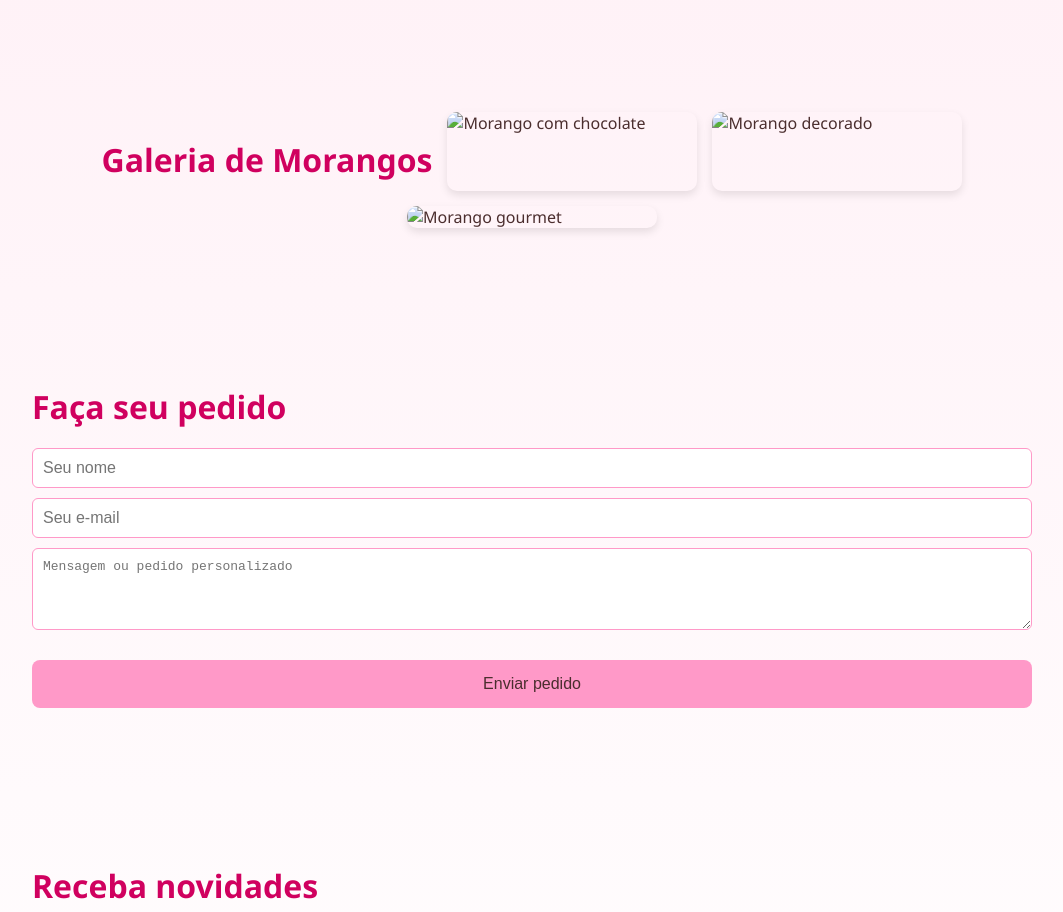
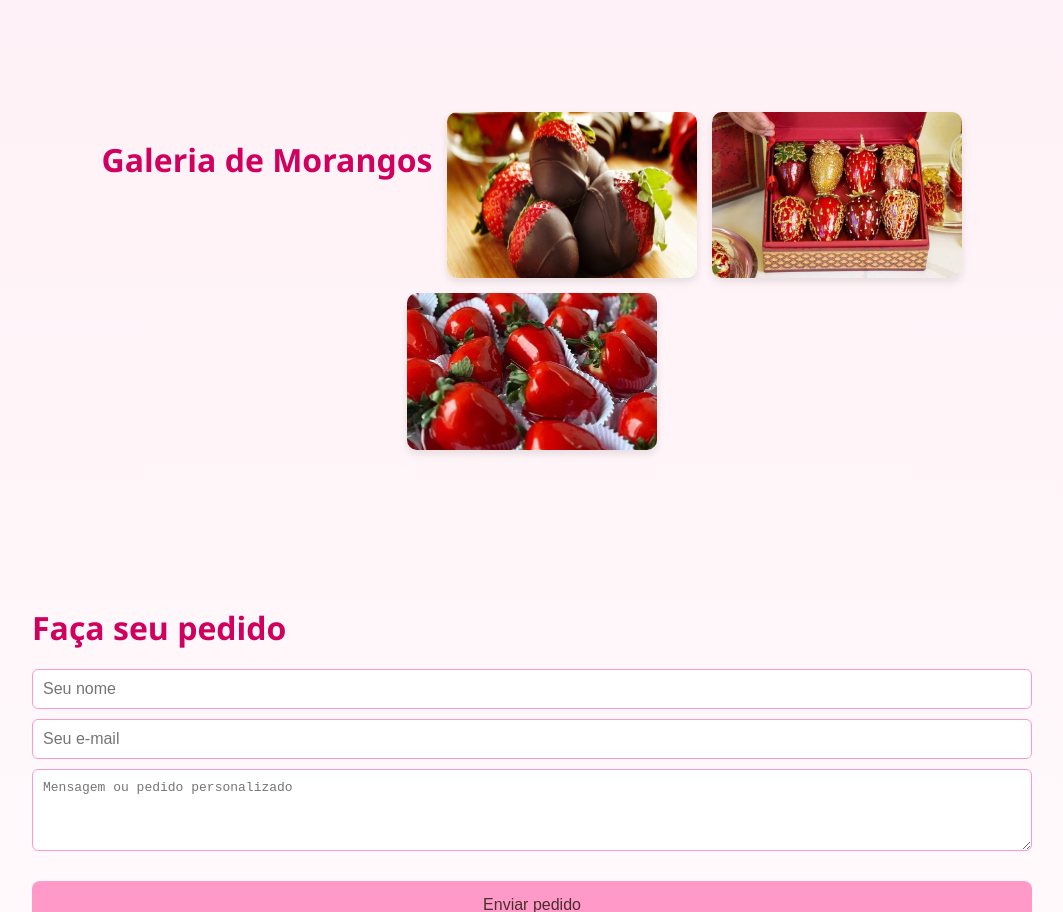
Before and after one commit to perolafontana/Morango-do-Amor, a plain HTML site: page páginas/index.html in a window 1280 px wide. Shown: the part 1208-2120 px from the top of the page, without its empty margins (108-1171 px from the left). Drawn offline with Linux system fonts and the light colour scheme.

Commit message:
Update index.html

```diff
--- a/páginas/index.html
+++ b/páginas/index.html
@@ -220,9 +220,9 @@
 
   <section class="galeria">
     <h2>Galeria de Morangos</h2>
-    <img src="../imagens/morangochocolate.png" alt="Morango com chocolate">
-    <img src="../imagens/morango-do-amor.png.png" alt="Morango decorado">
-    <img src="../imagens/morangoamor.png" alt="Morango gourmet">
+    <img src="../imagens/morangochocolate.png.jpg" alt="Morango com chocolate">
+    <img src="../imagens/morango-do-amor.png.jpg" alt="Morango decorado">
+    <img src="../imagens/morangoamor.png.jpg" alt="Morango gourmet">
   </section>
 
   <section class="pedido">
```
